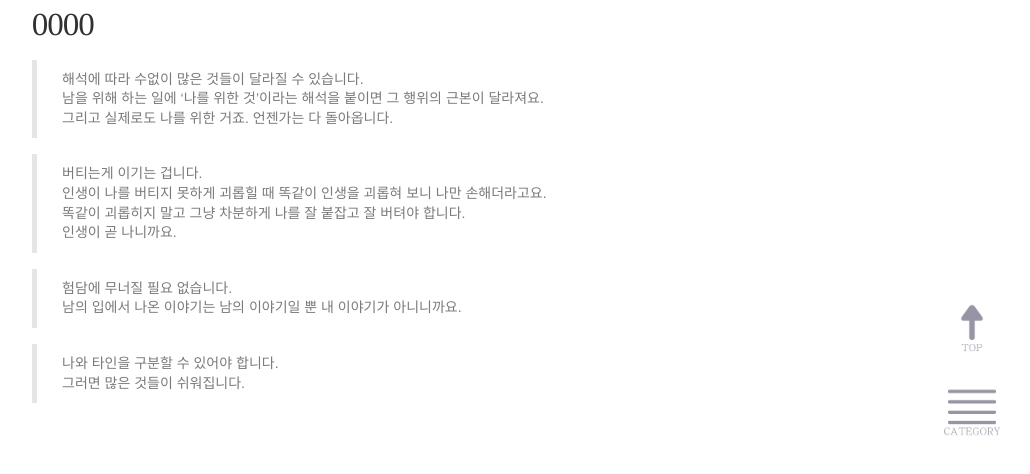
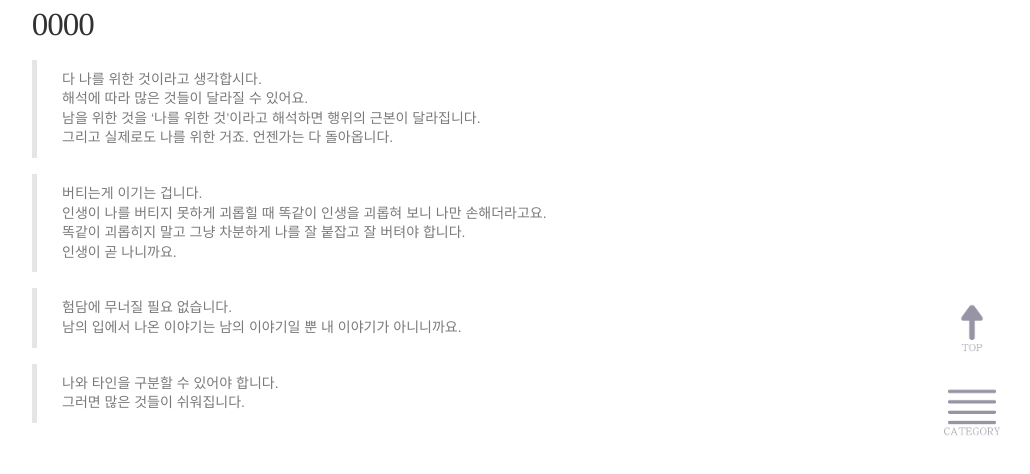
Before and after one commit to finddme/finddme.github.io, a Jekyll site: the page built from about.md, in a window 1280 px wide and 900 px high, scrolled down 529 px, cut to the strip 421-895 px from the top of the window. Shown: the whole strip, without its empty margins (148-1178 px from the left). Built offline with Jekyll 4.4.1, drawn with Linux system fonts in a browser that asks for light colours; nearby versions of some CDN libraries; comment, search, counter and statistics services are not loaded.

Commit message:
Update about.md

```diff
--- a/about.md
+++ b/about.md
@@ -33,8 +33,9 @@ title: About
 
 ## 0000
 
-> 해석에 따라 수없이 많은 것들이 달라질 수 있습니다.
-남을 위해 하는 일에 '나를 위한 것'이라는 해석을 붙이면 그 행위의 근본이 달라져요.
+> 다 나를 위한 것이라고 생각합시다.
+해석에 따라 많은 것들이 달라질 수 있어요.
+남을 위한 것을 '나를 위한 것'이라고 해석하면 행위의 근본이 달라집니다.
 그리고 실제로도 나를 위한 거죠. 언젠가는 다 돌아옵니다.
 
 > 버티는게 이기는 겁니다.
```
